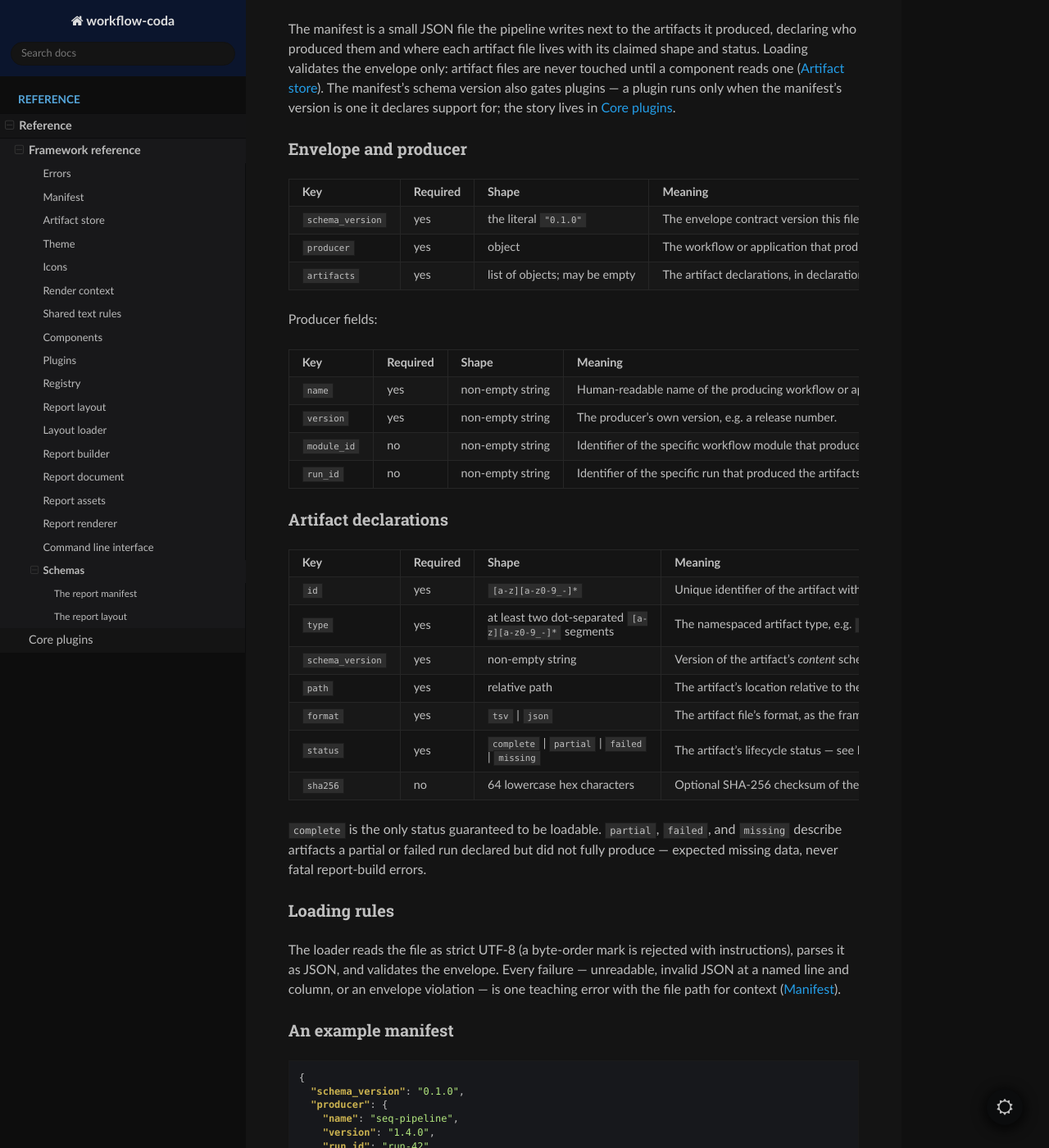
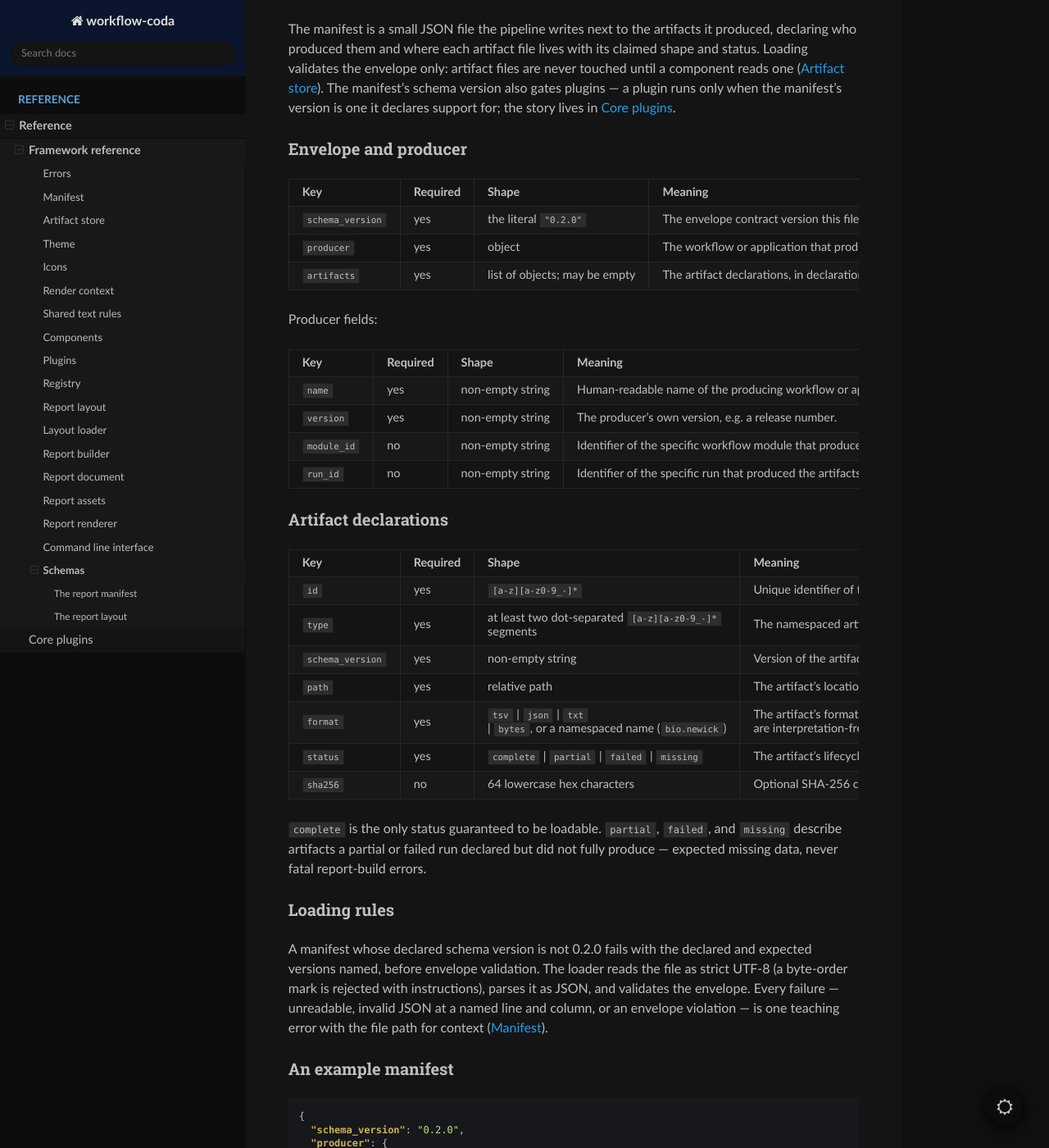
Before and after one commit to Rounge-lab/workflow-coda, a Sphinx documentation site: the page built from docs/source/user/reference/framework/schemas.rst, in a window 1280 px wide and 1400 px high, scrolled down 432 px. Shown: the whole window at 82% size. Built offline with Sphinx 7.4.7 and the Read the Docs theme 3.1.0, drawn with Linux system fonts in a browser that asks for light colours.

Commit message:
Updated documentation to align with artifact format refactor

```diff
--- a/docs/source/user/reference/framework/schemas.rst
+++ b/docs/source/user/reference/framework/schemas.rst
@@ -40,9 +40,11 @@ Envelope and producer
      - Meaning
    * - ``schema_version``
      - yes
-     - the literal ``"0.1.0"``
-     - The envelope contract version this file complies with; an
-       unknown version fails validation.
+     - the literal ``"0.2.0"``
+     - The envelope contract version this file complies with; an unknown version
+       fails with the declared and expected versions named. Version 0.2.0
+       widened the artifact format`` value space to include namespaced plugin
+       formats.
    * - ``producer``
      - yes
      - object
@@ -118,9 +120,14 @@ Artifact declarations
        forward slashes, never absolute, no ``..`` segments.
    * - ``format``
      - yes
-     - ``tsv`` | ``json``
-     - The artifact file's format, as the framework loads it
-       natively.
+     - ``tsv`` | ``json`` | ``txt`` | ``bytes``, or a namespaced
+       name (``bio.newick``)
+     - The artifact's format — a claim, not a service.  Core values
+       are agnostic: ``json`` and ``tsv`` are interpreted claims
+       with store readers; ``txt`` and ``bytes`` are
+       interpretation-free (UTF-8 text, raw bytes) for consumers
+       with their own parsers.  A namespaced name is a plugin
+       convention whose grammar lives in the owning plugin.
    * - ``status``
      - yes
      - ``complete`` | ``partial`` | ``failed`` | ``missing``
@@ -139,6 +146,8 @@ missing data, never fatal report-build errors.
 Loading rules
 .............
 
+A manifest whose declared schema version is not 0.2.0 fails with the declared
+and expected versions named, before envelope validation.
 The loader reads the file as strict UTF-8 (a byte-order mark is
 rejected with instructions), parses it as JSON, and validates the
 envelope.  Every failure — unreadable, invalid JSON at a named line
@@ -151,7 +160,7 @@ An example manifest
 .. code-block:: json
 
    {
-     "schema_version": "0.1.0",
+     "schema_version": "0.2.0",
      "producer": {
        "name": "seq-pipeline",
        "version": "1.4.0",
```
Also changed, not shown: docs/source/user/reference/core/index.rst (+6 -6 lines), 1 other file.
